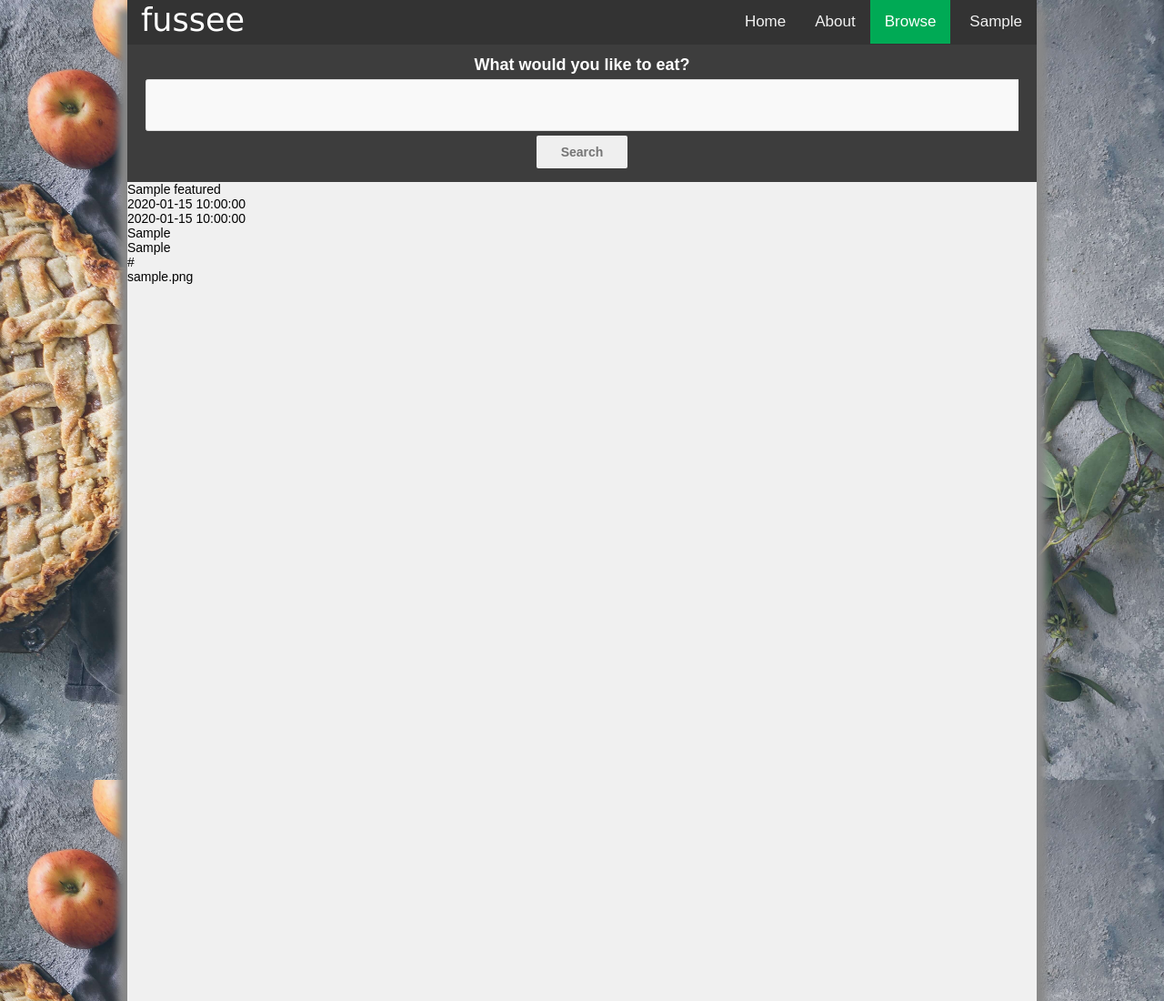
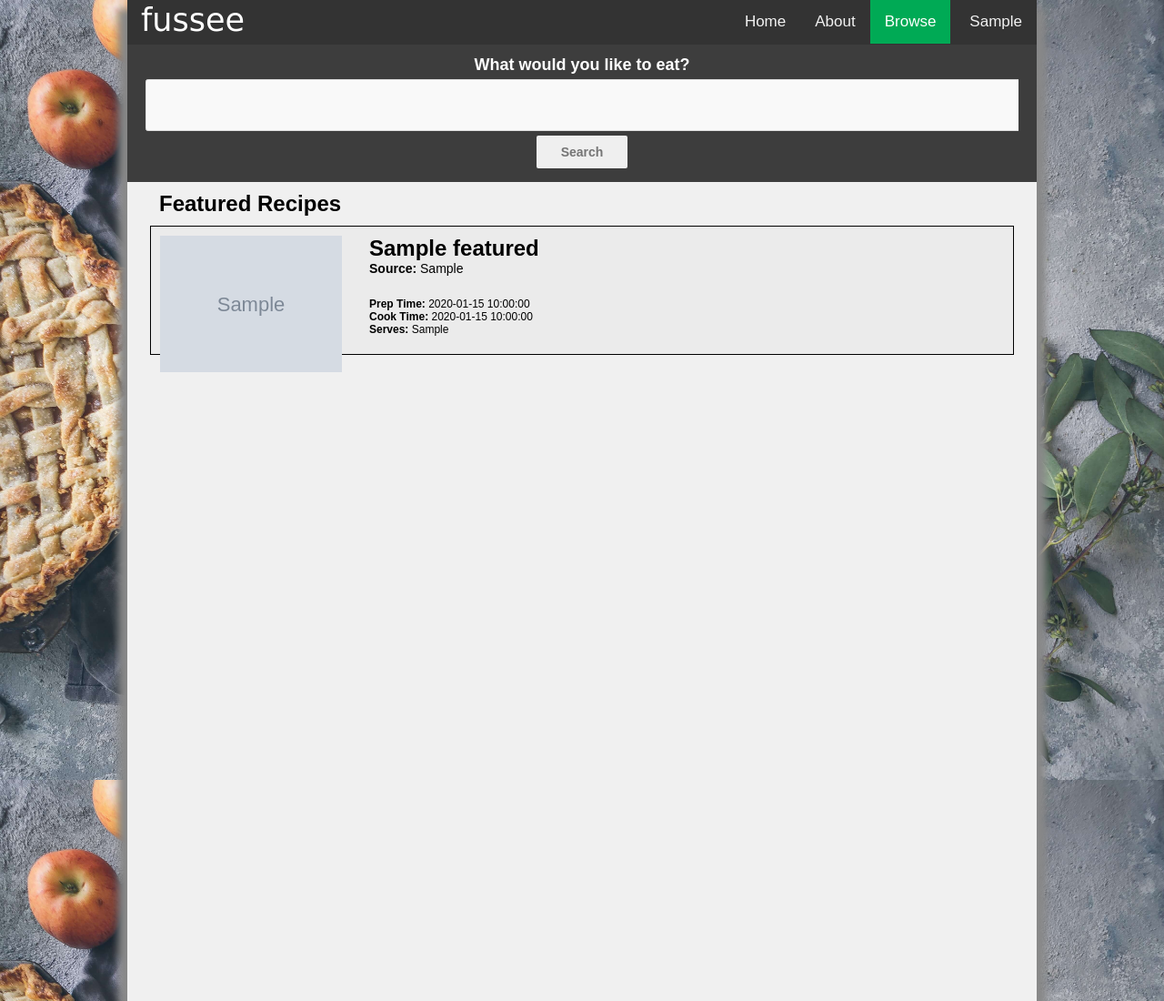
Before and after one commit to jamiewhittaker/fussee, a PHP site: template includes/app/templates/browse-loggedin.html.twig in a window 1280 px wide. Shown: the whole page at 91% size. Run offline with PHP 8.4, Linux system fonts and the light colour scheme; the template is opened without the code that fills it: most values are stand-ins (such as "Sample title", 1, 10 or a date in 2020); grey boxes marked "Sample" are stand-in pictures; some libraries are stand-ins or nearby versions; some web fonts are replaced.

Commit message:
Recipes styled using CSS

```diff
--- a/css/main.css
+++ b/css/main.css
@@ -433,3 +433,60 @@ object{
 #option2 {
 	background-color: rgb(240,240,240);
 }
+
+#recipe{
+	height: 120px;
+	padding-top: 10px;
+	padding-bottom: 10px;
+	padding-left: 10px;
+	padding-right: 10px;
+	display: flex;
+	background-color: #ebebeb;
+	margin-bottom: 10px;
+	border: 1px solid black;
+
+}
+
+#recipe img {
+	width: 100%;
+}
+
+#recipe a {
+	color: black;
+	text-decoration: none;
+}
+
+#recipeTitle {
+	font-size: 24px;
+	font-weight: bold;
+}
+
+#sub-title {
+	font-weight: bold;
+}
+
+#recipeSource {
+	margin-bottom: 24px;
+}
+
+#recipeThumbnail{
+	max-width: 200px;
+	margin-right: 30px;
+}
+
+#page-title {
+	margin-bottom: 10px;
+	font-size: 24px;
+	font-weight: bold;
+	margin-left: 10px;
+}
+
+#recipePrepTime, #recipeCookTime, #recipeServings {
+	font-size: 12px;
+}
+
+#browse-wrapper {
+	margin: 0 auto;
+	margin-top: 10px;
+	width: 95%;
+}
--- a/includes/app/templates/browse-loggedin.html.twig
+++ b/includes/app/templates/browse-loggedin.html.twig
@@ -38,15 +38,28 @@
             </div>
         </div>
 
+        <div id="browse-wrapper">
+        <div id="page-title">Featured Recipes</div>
+
         {% for recipe in featured %}
-            {{ recipe.recipeTitle }} <br>
-            {{ recipe.recipePrepTime }} <br>
-            {{ recipe.recipeCookTime }} <br>
-            {{ recipe.recipeServings }} <br>
-            {{ recipe.recipeSource }} <br>
-            {{ recipe.recipeURL }} <br>
-            {{ recipe.recipeImageURL }} <br> <br>
+            <div id="recipe">
+                <div id="recipeThumbnail">
+                    <a href="{{ recipe.recipeURL }}">
+                        <img src="{{ recipe.recipeImageURL }}" alt="{{ recipe.recipeTitle }}">
+                    </a>
+                </div>
+
+                <div id="recipeInfo">
+                    <div id="recipeTitle"><a href="{{ recipe.recipeURL }}">{{ recipe.recipeTitle }}</a></div>
+                    <div id="recipeSource"><span id="sub-title">Source: </span>{{ recipe.recipeSource }}</div>
+                    <div id="recipePrepTime"><span id="sub-title">Prep Time: </span>{{ recipe.recipePrepTime }}</div>
+                    <div id="recipeCookTime"><span id="sub-title">Cook Time: </span>{{ recipe.recipeCookTime }}</div>
+                    <div id="recipeServings"><span id="sub-title">Serves: </span>{{ recipe.recipeServings }}</div>
+                </div>
+            </div>
         {% endfor %}
+
+        </div>
     </div>
 
     <script>
```
Also changed, not shown: includes/app/src/controllers/RecipeDatabaseWrapper.php (+1 -36 lines).
